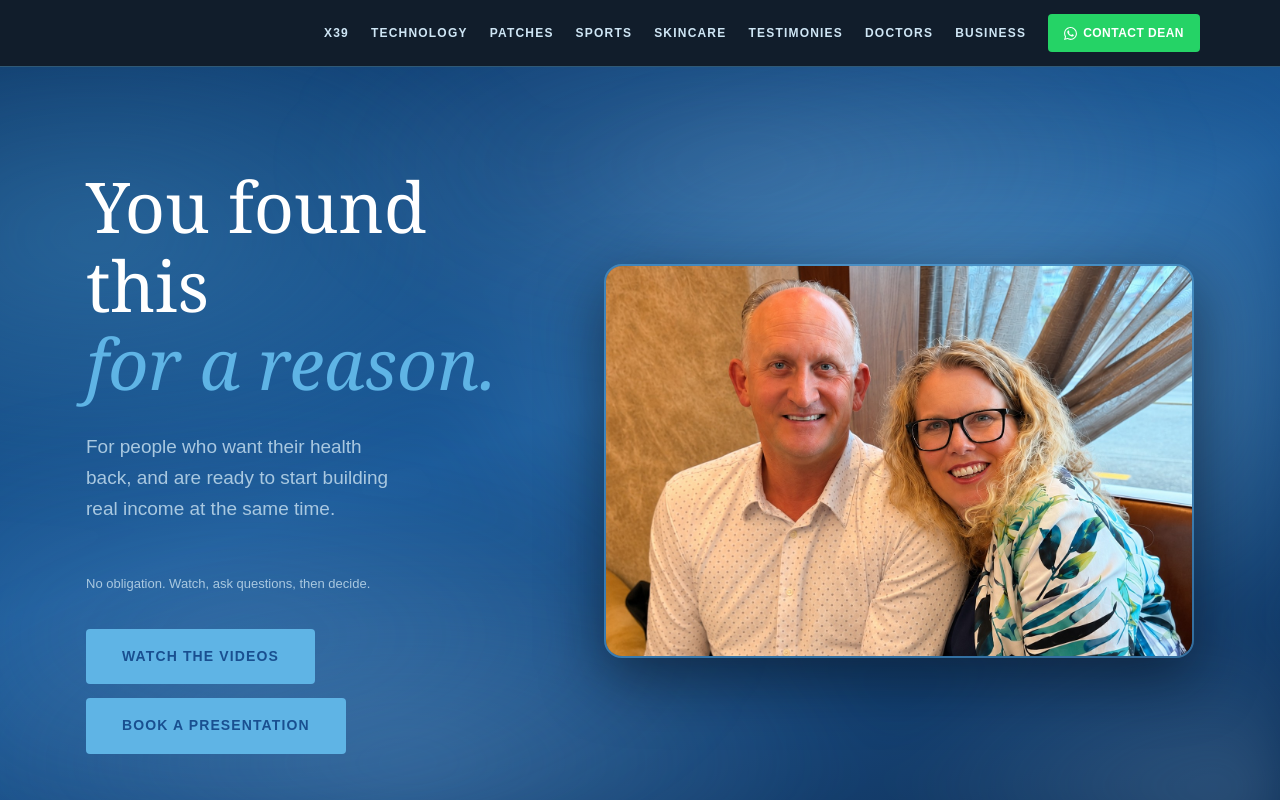
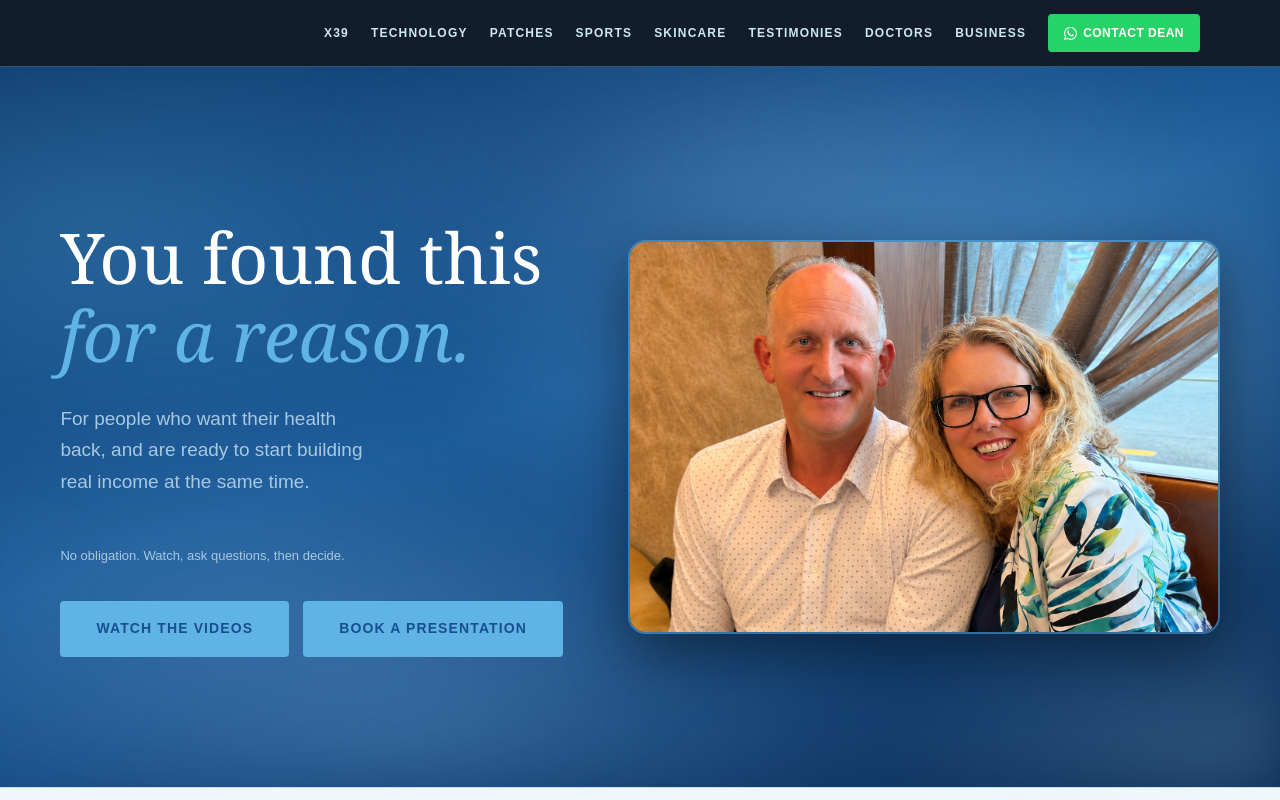
Before and after one commit to LoggieRu/dean-picard-lifewave, a plain HTML site: page index.html in a window 1280 px wide. Shown: the top 800 px of the page. Drawn offline with Linux system fonts and the light colour scheme.

Commit message:
UPDATE: Dean hero photo larger, text column and side-by-side buttons restored

```diff
--- a/index.html
+++ b/index.html
@@ -126,19 +126,19 @@
     @keyframes mistDrift { from { transform: translate3d(-3%, -2%, 0) scale(1.05); } to { transform: translate3d(3%, 2%, 0) scale(1.12); } }
 
     .hero-inner {
-      position: relative; z-index: 2; max-width: 1360px; margin: 0 auto; padding: 0 clamp(20px, 5vw, 72px); box-sizing: border-box;
+      position: relative; z-index: 2; max-width: 1500px; margin: 0 auto; padding: 0 clamp(20px, 3vw, 48px); box-sizing: border-box;
       display: flex; align-items: center; justify-content: space-between; gap: 48px;
     }
-    .hero-text { flex: 0 1 470px; max-width: 520px; }
+    .hero-text { flex: 0 0 520px; max-width: 520px; }
     .hero-photo-wrap { flex: 1 1 0; min-width: 0; display: flex; justify-content: flex-end; }
     .hero-photo {
-      width: 100%; max-width: 820px; aspect-ratio: 3 / 2;
+      width: 100%; max-width: 900px; aspect-ratio: 3 / 2;
       object-fit: cover; object-position: center 25%;
       border-radius: 18px; border: 2px solid var(--border);
       box-shadow: 0 20px 60px rgba(5,13,24,0.55);
       display: block;
     }
-    @media (max-width: 860px) {
+    @media (max-width: 1100px) {
       .hero-inner { flex-direction: column-reverse; text-align: center; gap: 32px; }
       .hero-text { max-width: 100%; flex: 0 0 auto; }
       .hero-photo-wrap { flex: 0 0 auto; width: 100%; justify-content: center; }
```
